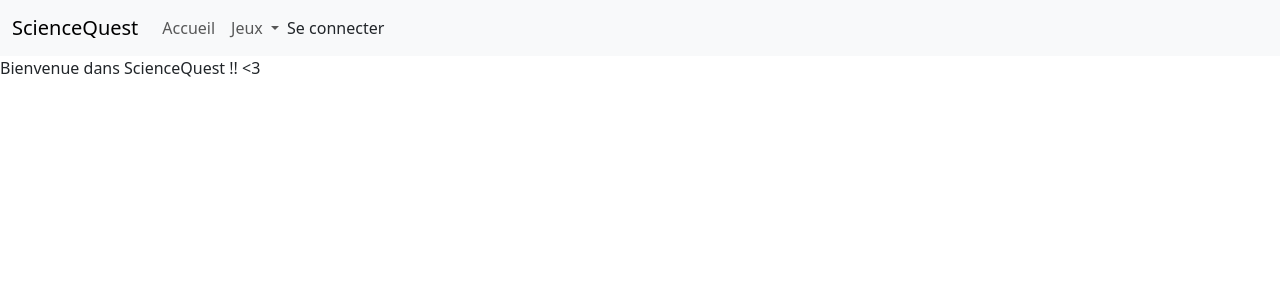
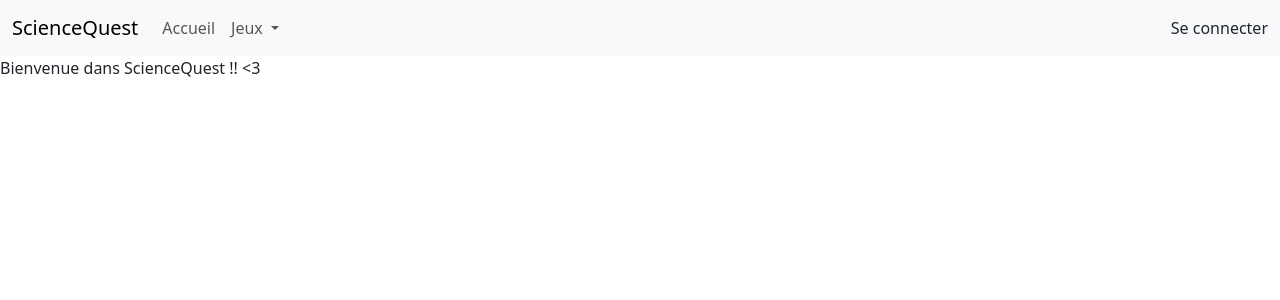
Before and after one commit to JdAlix/ScienceQuest, a Vue app in the folder science-quest/: page / in a window 1280 px wide. Shown: the top 300 px of the page. Built offline with nearby package versions, Linux system fonts and the light colour scheme.

Commit message:
fix bouton se connecter

```diff
--- a/science-quest/src/components/Titre.vue
+++ b/science-quest/src/components/Titre.vue
@@ -42,9 +42,10 @@ export default{
           </ul>
         </li>
       </ul>
-      <!-- TODO : l'afficher que si on n'est pas connecté, sinon afficher l'username (qui sera surement dans le localstorage)-->
-      <a class="dropdown-item" href="#/login">Se connecter</a>
     </div>
+
+    <!-- TODO : l'afficher que si on n'est pas connecté, sinon afficher l'username (qui sera surement dans le localstorage)-->
+    <a class="nav-link" href="#/login">Se connecter</a>
   </div>
 </nav>
 </template>
```
